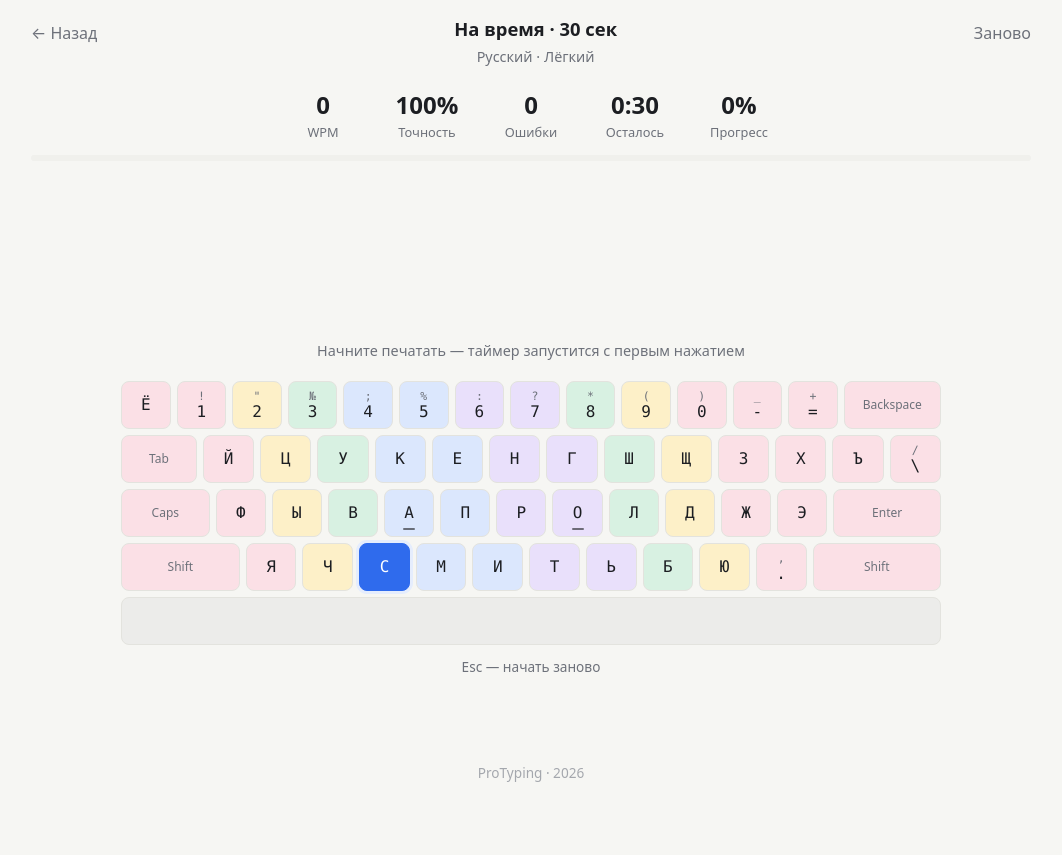
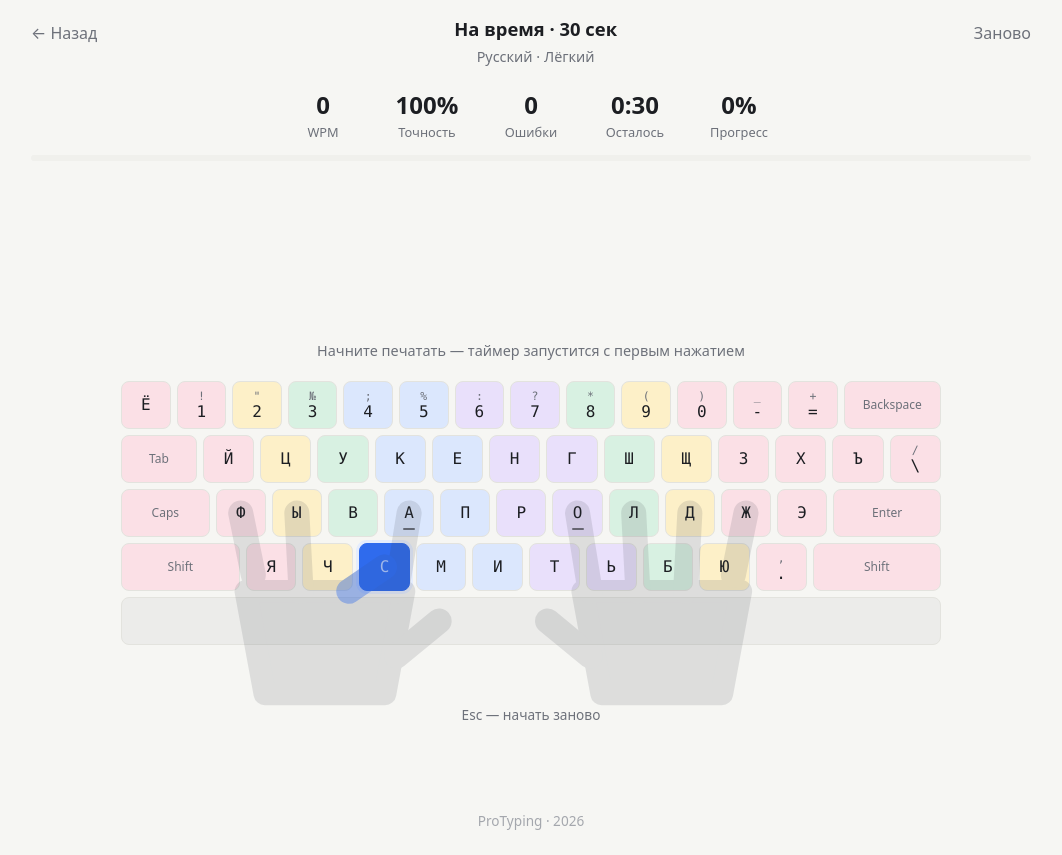
Before and after one commit to nurmazh-dev/Blind-typing-simulator, a plain HTML site: page index.html in a window 1280 px wide. Both pictures are taken after a click on the button "Быстрый тест на 30 секунд". Shown: the part 80-935 px from the top of the page, without its empty margins (109-1171 px from the left). Before the commit the page ends 888 px from the top, so only its background shows below. Drawn offline with Linux system fonts and the light colour scheme.

Commit message:
Добавить полупрозрачные руки на виртуальной клавиатуре
Пальцы лежат на основном ряду, нужный палец подсвечивается и тянется
к клавише (для заглавных букв — ещё и мизинец к Shift). Руки показаны
в подсказке «Как держать руки» и отключаются в настройках.

Co-Authored-By: Claude Opus 5.5 <noreply@anthropic.com>
Claude-Session: https://claude.ai/code/session_01RCu8wuCVYA9zU9K7xUaoco

```diff
--- a/css/style.css
+++ b/css/style.css
@@ -33,6 +33,8 @@
   --f-lindex: #dbe7fd;
   --f-rindex: #e9e0fb;
   --f-thumb: #ececea;
+  --hand: #3a3f4a;
+  --hand-opacity: 0.13;
 
   --radius: 14px;
   --shadow: 0 1px 2px rgba(0, 0, 0, 0.04), 0 4px 16px rgba(0, 0, 0, 0.04);
@@ -67,6 +69,8 @@
   --f-lindex: #213456;
   --f-rindex: #33294f;
   --f-thumb: #2a2d33;
+  --hand: #e8eaee;
+  --hand-opacity: 0.14;
 
   --shadow: 0 1px 2px rgba(0, 0, 0, 0.3);
   color-scheme: dark;
@@ -401,6 +405,33 @@ a { color: var(--accent); text-decoration: none; }
   opacity: 0.6;
 }
 
+/* ---------- Полупрозрачные руки (hands.js) ---------- */
+.keyboard { position: relative; }
+.hands {
+  position: absolute;
+  inset: 0;
+  width: 100%;
+  height: 100%;
+  overflow: visible;
+  pointer-events: none; /* руки не мешают клавишам */
+}
+/* Прозрачность задана для всей руки сразу, поэтому пальцы и ладонь
+   не темнеют там, где перекрываются */
+.hands .hand { opacity: var(--hand-opacity); }
+.hands .palm {
+  fill: var(--hand);
+  stroke: var(--hand);
+  stroke-width: calc(var(--finger-w) * 0.9);
+  stroke-linejoin: round;
+}
+.hands .finger {
+  stroke: var(--hand);
+  stroke-width: var(--finger-w);
+  stroke-linecap: round;
+}
+.hands .finger.active { stroke: var(--accent); opacity: 0.38; }
+.how-card .keyboard { margin-top: 1.25rem; }
+
 /* Зоны пальцев */
 .finger-lp, .finger-rp { background: var(--f-pinky); }
 .finger-lr, .finger-rr { background: var(--f-ring); }
--- /dev/null
+++ b/js/hands.js
@@ -0,0 +1,164 @@
+// =====================================================================
+// hands.js — полупрозрачные руки поверх виртуальной клавиатуры
+// ---------------------------------------------------------------------
+// Руки рисуются в SVG (векторная графика прямо в HTML).
+// Каждый палец — это толстая линия с круглыми концами:
+//   • «основание» пальца (костяшка) неподвижно;
+//   • «кончик» пальца лежит на своей клавише основного ряда
+//     (Ф Ы В А / О Л Д Ж или A S D F / J K L ;), большие пальцы — на пробеле.
+// Когда нужно нажать клавишу, отвечающий за неё палец «тянется» к ней
+// и подсвечивается. Остальные пальцы остаются на месте.
+//
+// Координаты берутся с настоящих клавиш на странице, поэтому руки
+// подстраиваются под любой размер экрана.
+// =====================================================================
+
+const SVG_NS = 'http://www.w3.org/2000/svg';
+
+const Hands = {
+  container: null,   // элемент клавиатуры
+  svg: null,
+  fingers: {},       // id пальца -> { line, base: {x,y}, home: {x,y} }
+  activeCodes: [],   // клавиши, которые сейчас нужно нажать
+
+  // Клавиши, на которых пальцы лежат в исходной позиции
+  HOME_KEYS: {
+    lp: 'KeyA', lr: 'KeyS', lm: 'KeyD', li: 'KeyF',
+    ri: 'KeyJ', rm: 'KeyK', rr: 'KeyL', rp: 'Semicolon',
+  },
+
+  // Добавляет руки в контейнер клавиатуры (вызывается после Keyboard.render)
+  render(container) {
+    this.remove();
+    this.container = container;
+    this.activeCodes = [];
+    this.svg = document.createElementNS(SVG_NS, 'svg');
+    this.svg.classList.add('hands');
+    this.svg.setAttribute('aria-hidden', 'true');
+    container.appendChild(this.svg);
+    container.classList.add('with-hands');
+    this.layout();
+  },
+
+  // Убирает руки (например, если их выключили в настройках)
+  remove() {
+    if (this.svg) this.svg.remove();
+    if (this.container) {
+      this.container.classList.remove('with-hands');
+      this.container.style.marginBottom = '';
+    }
+    this.svg = null;
+  },
+
+  // Центр клавиши относительно контейнера клавиатуры
+  keyCenter(code) {
+    const el = Keyboard.keyElements[code];
+    const box = this.container.getBoundingClientRect();
+    const r = el.getBoundingClientRect();
+    return { x: r.left - box.left + r.width / 2, y: r.top - box.top + r.height / 2 };
+  },
+
+  // Рассчитывает форму рук по размерам клавиш и рисует их заново
+  layout() {
+    if (!this.svg || !this.container.isConnected) return;
+    const keyRect = Keyboard.keyElements.KeyF.getBoundingClientRect();
+    if (keyRect.width === 0) return; // клавиатура скрыта — рисовать пока нечего
+
+    this.svg.innerHTML = '';
+    this.fingers = {};
+    // Верхний слой: подсвеченные пальцы рисуются поверх полупрозрачных рук
+    this.activeLayer = document.createElementNS(SVG_NS, 'g');
+    this.activeLayer.classList.add('active-fingers');
+    const keyW = keyRect.width;
+    const rowH = this.keyCenter('KeyZ').y - this.keyCenter('KeyA').y; // расстояние между рядами
+    const fingerW = keyW * 0.5;                                        // толщина пальца
+    this.svg.style.setProperty('--finger-w', fingerW + 'px');
+
+    const space = this.keyCenter('Space');
+    const sides = {
+      l: { ids: ['lp', 'lr', 'lm', 'li'], thumb: 'lt', inward: 1 },  // inward — направление к центру
+      r: { ids: ['ri', 'rm', 'rr', 'rp'], thumb: 'rt', inward: -1 },
+    };
+
+    for (const side of Object.values(sides)) {
+      const group = document.createElementNS(SVG_NS, 'g');
+      group.classList.add('hand');
+      this.svg.appendChild(group);
+
+      // Кончики пальцев на клавишах основного ряда
+      const tips = side.ids.map(id => this.keyCenter(this.HOME_KEYS[id]));
+      const centerX = tips.reduce((sum, p) => sum + p.x, 0) / tips.length;
+      // Костяшки чуть ниже нижнего ряда и немного ближе к центру ладони
+      const knuckleY = tips[0].y + rowH * 1.45;
+      const bases = tips.map(p => ({ x: p.x + (centerX - p.x) * 0.15, y: knuckleY }));
+      // Мизинец короче остальных пальцев
+      const pinkyIndex = side.ids.findIndex(id => id[1] === 'p');
+      bases[pinkyIndex].y -= rowH * 0.3;
+
+      // Ладонь: сужается от костяшек к запястью. Скругление углов даёт
+      // обводка того же цвета (stroke-linejoin: round в CSS).
+      const left = Math.min(...bases.map(p => p.x)) - fingerW * 0.3;
+      const right = Math.max(...bases.map(p => p.x)) + fingerW * 0.3;
+      const top = knuckleY;
+      const bottom = knuckleY + rowH * 1.9;
+      const narrow = (right - left) * 0.12;
+      const palm = document.createElementNS(SVG_NS, 'path');
+      palm.setAttribute('d', `M ${left} ${top} L ${right} ${top} L ${right - narrow} ${bottom} L ${left + narrow} ${bottom} Z`);
+      palm.classList.add('palm');
+      group.appendChild(palm);
+
+      side.ids.forEach((id, i) => this.addFinger(group, id, bases[i], tips[i]));
+
+      // Большой палец: от нижнего внутреннего угла ладони вверх к пробелу
+      const innerX = side.inward === 1 ? right : left;
+      this.addFinger(group, side.thumb,
+        { x: innerX - side.inward * fingerW * 0.3, y: top + rowH * 1.2 },
+        { x: innerX + side.inward * keyW * 0.7, y: space.y });
+    }
+
+    this.svg.appendChild(this.activeLayer);
+    // Ладони выходят за нижний край клавиатуры — оставляем под ними место
+    this.container.style.marginBottom = rowH * 1.1 + 'px';
+    this.update(this.activeCodes);
+  },
+
+  addFinger(group, id, base, home) {
+    const line = document.createElementNS(SVG_NS, 'line');
+    line.classList.add('finger');
+    line.setAttribute('x1', base.x);
+    line.setAttribute('y1', base.y);
+    group.appendChild(line);
+    // Копия пальца для подсветки (видна, только когда палец нужен)
+    const highlight = line.cloneNode();
+    highlight.classList.add('active');
+    this.activeLayer.appendChild(highlight);
+    this.fingers[id] = { line, highlight, base, home };
+  },
+
+  // Показывает, какими пальцами нажимать клавиши codes (например ['KeyF'] или ['KeyF', 'ShiftRight'])
+  update(codes) {
+    this.activeCodes = codes;
+    if (!this.svg) return;
+
+    // Какой палец к какой клавише тянется
+    const targets = {};
+    codes.forEach(code => {
+      let finger = FINGER_BY_CODE[code];
+      if (finger === 'th') finger = 'rt'; // пробел нажимаем правым большим пальцем
+      targets[finger] = code;
+    });
+
+    for (const id in this.fingers) {
+      const finger = this.fingers[id];
+      const tip = targets[id] ? this.keyCenter(targets[id]) : finger.home;
+      for (const line of [finger.line, finger.highlight]) {
+        line.setAttribute('x2', tip.x);
+        line.setAttribute('y2', tip.y);
+      }
+      finger.highlight.style.display = targets[id] ? '' : 'none';
+    }
+  },
+};
+
+// При изменении размера окна клавиши меняют размер — пересчитываем руки
+window.addEventListener('resize', () => Hands.layout());
--- a/js/i18n.js
+++ b/js/i18n.js
@@ -37,7 +37,7 @@ const I18N = {
     'learn.howTitle': 'Как держать руки',
     'learn.how1': 'Найдите клавиши с выступами: {left} и {right}. На них лежат указательные пальцы.',
     'learn.how2': 'Остальные пальцы ложатся рядом на основной ряд. Большие пальцы — на пробеле.',
-    'learn.how3': 'Каждый палец отвечает за свою зону. Цвета на виртуальной клавиатуре показывают эти зоны.',
+    'learn.how3': 'Каждый палец отвечает за свою зону. Цвета на виртуальной клавиатуре показывают эти зоны, а во время тренировки нужный палец подсвечивается и тянется к клавише.',
     'learn.how4': 'Смотрите на экран, а не на руки. Сначала точность, скорость придёт сама.',
     'learn.progress': 'Пройдено уроков: {done} из {total}',
     'learn.lesson': 'Урок {n}',
@@ -124,6 +124,7 @@ const I18N = {
     'settings.training': 'Тренировка',
     'settings.showKeyboard': 'Показывать виртуальную клавиатуру',
     'settings.showFingers': 'Раскрашивать клавиши по пальцам',
+    'settings.showHands': 'Показывать руки на клавиатуре',
     'settings.data': 'Данные',
     'settings.dataText': 'Все данные хранятся только в этом браузере. Сохраните их в файл, чтобы перенести на другой компьютер или не потерять.',
     'settings.export': 'Сохранить в файл',
@@ -162,7 +163,7 @@ const I18N = {
     'learn.howTitle': 'Hand position',
     'learn.how1': 'Find the keys with bumps: {left} and {right}. Your index fingers rest on them.',
     'learn.how2': 'The other fingers rest next to them on the home row. Thumbs rest on the space bar.',
-    'learn.how3': 'Each finger has its own zone. The colors on the virtual keyboard show these zones.',
+    'learn.how3': 'Each finger has its own zone. The colors on the virtual keyboard show these zones, and during training the right finger lights up and reaches for the key.',
     'learn.how4': 'Look at the screen, not your hands. Accuracy first, speed will follow.',
     'learn.progress': 'Lessons completed: {done} of {total}',
     'learn.lesson': 'Lesson {n}',
@@ -249,6 +250,7 @@ const I18N = {
     'settings.training': 'Training',
     'settings.showKeyboard': 'Show virtual keyboard',
     'settings.showFingers': 'Color keys by finger',
+    'settings.showHands': 'Show hands on the keyboard',
     'settings.data': 'Data',
     'settings.dataText': 'All data is stored in this browser only. Save it to a file to move it to another computer or keep a backup.',
     'settings.export': 'Save to file',
--- a/js/keyboard.js
+++ b/js/keyboard.js
@@ -13,7 +13,7 @@ const Keyboard = {
   keyElements: {}, // code -> DOM-элемент клавиши
   highlighted: [], // какие клавиши сейчас подсвечены
 
-  render(container, layoutId, showFingers) {
+  render(container, layoutId, showFingers, showHands) {
     this.container = container;
     this.layoutId = layoutId;
     this.keyElements = {};
@@ -57,6 +57,11 @@ const Keyboard = {
 
       container.appendChild(rowEl);
     });
+
+    // Полупрозрачные руки поверх клавиш (см. hands.js)
+    this.showHands = showHands;
+    if (showHands) Hands.render(container);
+    else if (Hands.container === container) Hands.remove();
   },
 
   // Подсвечивает клавишу для символа ch. Для заглавных — ещё и Shift
@@ -64,10 +69,13 @@ const Keyboard = {
   highlight(ch) {
     this.highlighted.forEach(el => el.classList.remove('target'));
     this.highlighted = [];
-    if (ch === undefined || !this.container) return;
+    if (!this.container) return;
 
-    const info = getCharMap(this.layoutId)[ch];
-    if (!info) return;
+    const info = ch === undefined ? null : getCharMap(this.layoutId)[ch];
+    if (!info) {
+      if (this.showHands) Hands.update([]); // пальцы возвращаются на основной ряд
+      return;
+    }
 
     const codes = [info.code];
     if (info.shift) {
@@ -81,6 +89,7 @@ const Keyboard = {
         this.highlighted.push(el);
       }
     });
+    if (this.showHands) Hands.update(codes);
   },
 
   // Короткая вспышка на нажатой физической клавише
--- a/js/storage.js
+++ b/js/storage.js
@@ -40,6 +40,7 @@ const Storage = {
       typingLang: 'ru',      // язык тренировки
       showKeyboard: true,    // показывать виртуальную клавиатуру
       showFingers: true,     // раскрашивать клавиши по пальцам
+      showHands: true,       // показывать полупрозрачные руки на клавиатуре
       // последние выбранные параметры свободной практики
       practiceType: 'words',
       difficulty: 'easy',
--- a/js/trainer.js
+++ b/js/trainer.js
@@ -60,12 +60,15 @@ const Trainer = {
     const settings = Storage.getSettings();
     this.el.title.textContent = config.title;
     this.el.sub.textContent = this.sub;
+    // Сначала показываем экран: руки рассчитываются по размерам видимых клавиш
+    this.el.area.hidden = false;
+    this.el.results.hidden = true;
     this.el.keyboard.hidden = !settings.showKeyboard;
-    if (settings.showKeyboard) Keyboard.render(this.el.keyboard, config.lang, settings.showFingers);
+    if (settings.showKeyboard) {
+      Keyboard.render(this.el.keyboard, config.lang, settings.showFingers, settings.showHands);
+    }
     this.el.timeLabel.textContent = config.type === 'time' ? t('stats.left') : t('stats.time');
 
-    this.el.area.hidden = false;
-    this.el.results.hidden = true;
     this.active = true;
     this.renderText();
     this.updateStats();
```
Also changed, not shown: index.html (+7 -0 lines), js/app.js (+7 -1 lines), 1 other file.
